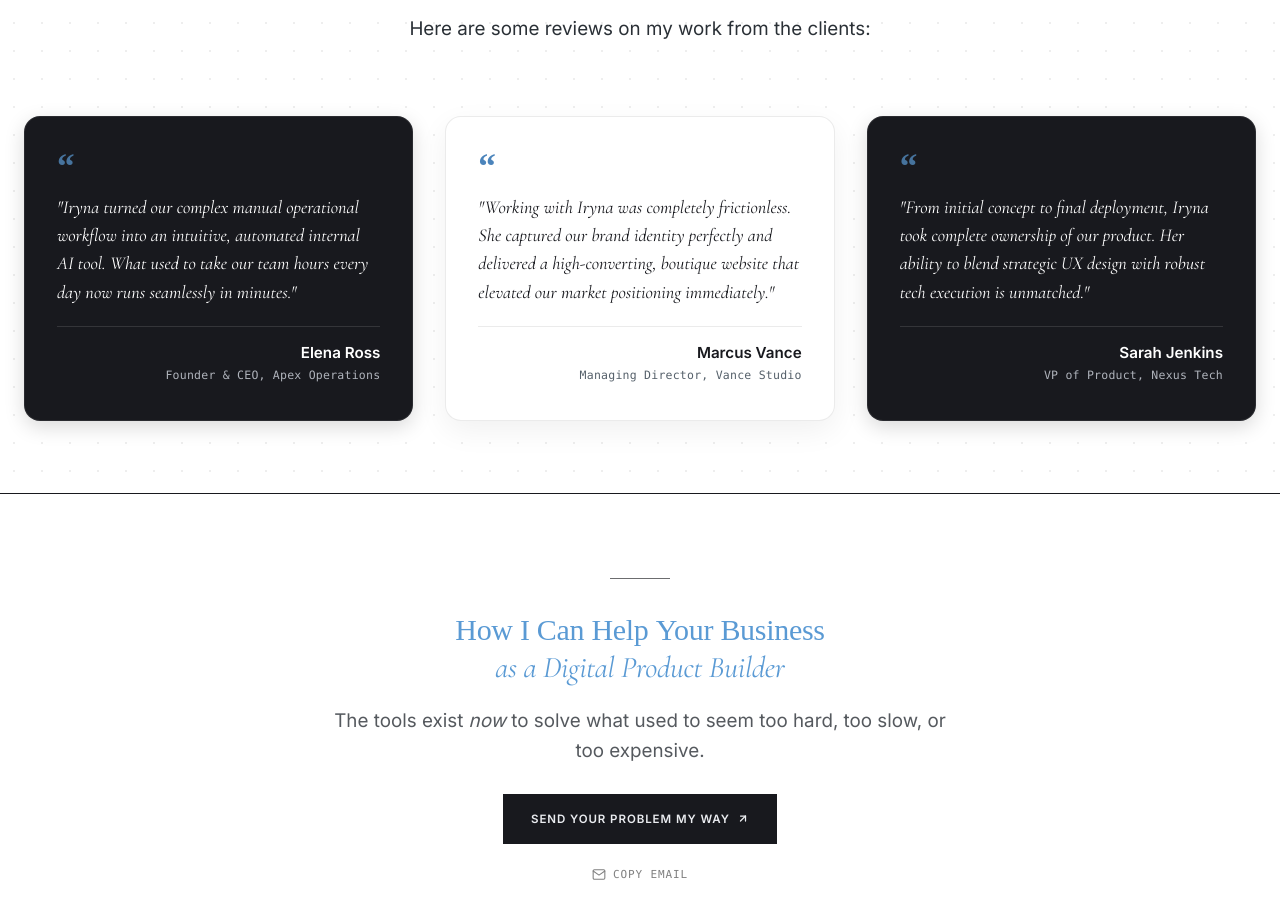
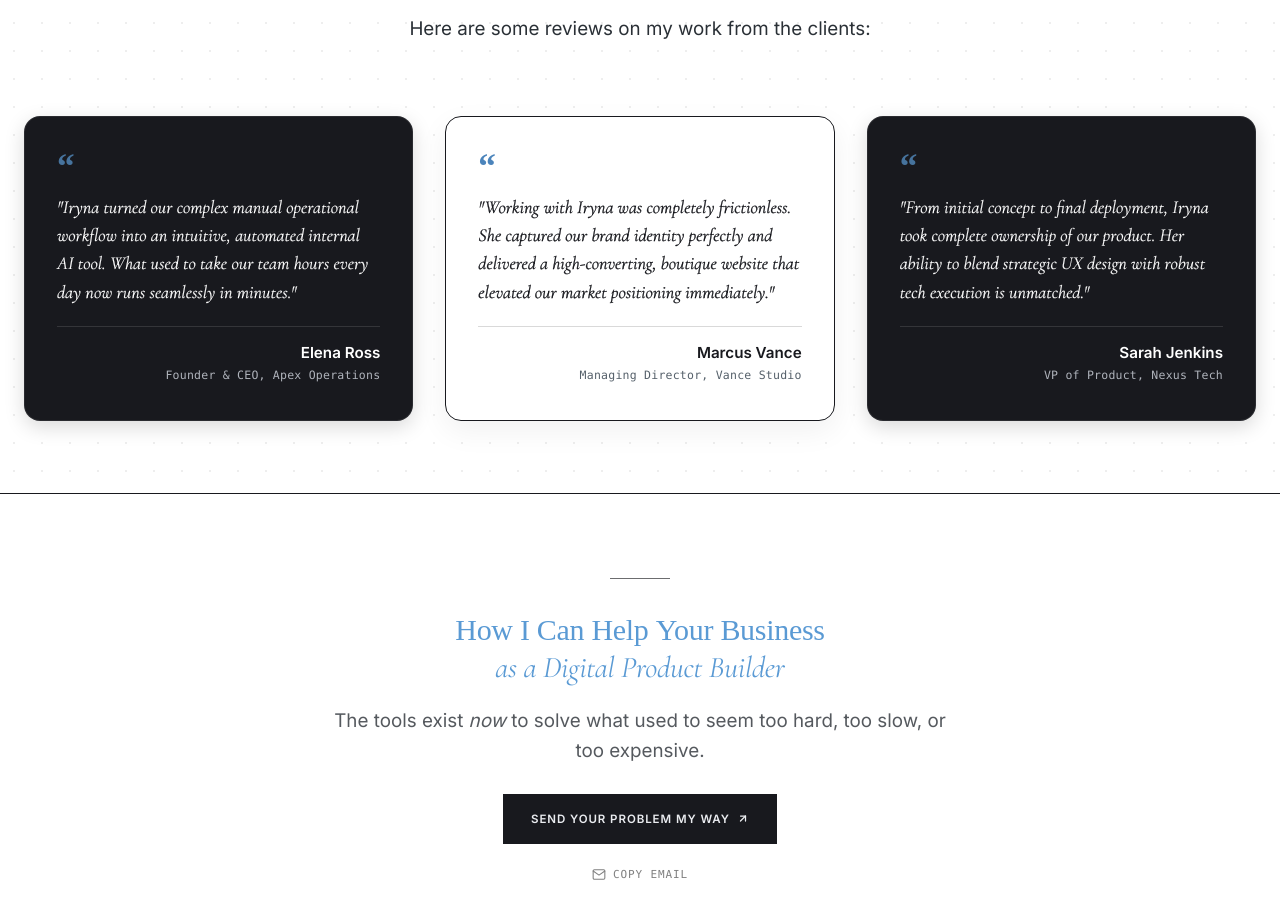
Before and after one commit to Irene2828/porfoliojuly, a Next.js app: page / in a window 1280 px wide. Shown: the part 3959-4872 px from the top of the page. Built offline with nearby package versions, Linux system fonts and the light colour scheme; no server answers; the database is empty; a web font is replaced by a local one.

Commit message:
Update center testimonial card border to thin black stroke #18191e and add text stroke to quote copy

```diff
--- a/src/app/v2/components/ProcessSection.tsx
+++ b/src/app/v2/components/ProcessSection.tsx
@@ -133,7 +133,7 @@ export default function ProcessSection() {
                   transition={{ duration: 0.65, delay: i * 0.15, ease: [0.16, 1, 0.3, 1] }}
                   style={{
                     backgroundColor: isCenter ? '#ffffff' : '#18191e',
-                    border: isCenter ? '1px solid rgba(0, 0, 0, 0.08)' : '1px solid rgba(255, 255, 255, 0.08)',
+                    border: isCenter ? '1px solid #18191e' : '1px solid rgba(255, 255, 255, 0.08)',
                     borderRadius: '16px',
                     padding: '2.25rem 2rem',
                     display: 'flex',
@@ -165,7 +165,8 @@ export default function ProcessSection() {
                       fontSize: '1.14rem',
                       lineHeight: 1.55,
                       color: isCenter ? '#18191e' : '#ffffff',
-                      fontWeight: 400,
+                      WebkitTextStroke: isCenter ? '0.3px #18191e' : '0.2px #ffffff',
+                      fontWeight: 500,
                       fontStyle: 'italic',
                       margin: '0 0 1.25rem 0'
                     }}>
@@ -175,7 +176,7 @@ export default function ProcessSection() {
 
                   {/* Client Info */}
                   <div style={{
-                    borderTop: isCenter ? '1px solid rgba(0, 0, 0, 0.08)' : '1px solid rgba(255, 255, 255, 0.12)',
+                    borderTop: isCenter ? '1px solid rgba(0, 0, 0, 0.15)' : '1px solid rgba(255, 255, 255, 0.12)',
                     paddingTop: '1rem',
                     display: 'flex',
                     flexDirection: 'column',
```
